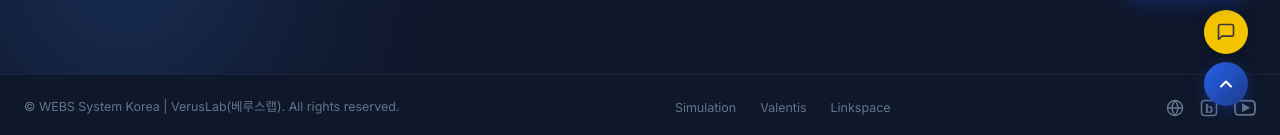
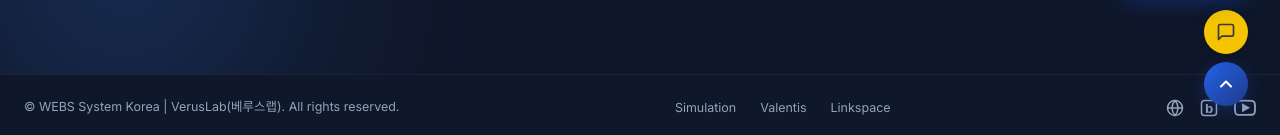
Before and after one commit to VerusLab-KR/Homepage, a Jekyll site: the page built from index.html, in a window 1280 px wide and 1400 px high, scrolled down 2719 px. Shown: the part 1262-1397 px from the top of the window. Built offline with Jekyll 4.4.1, drawn with Linux system fonts in a browser that asks for light colours.

Commit message:
Brighten footer text and icons for better readability
Bump footer text/link/icon color from slate-500 (#64748b) to
slate-400 (#94a3b8) — matches the navbar link color, keeps the
slate ramp consistent, and improves contrast on the dark footer
background. SVG icons brighten along with text since they use
currentColor.

Co-Authored-By: Claude Opus 4.7 <noreply@anthropic.com>

```diff
--- a/_includes/footer.html
+++ b/_includes/footer.html
@@ -1,12 +1,12 @@
 <style>
 .footer{height:64px;display:flex;align-items:center;background:#0f172a;border-top:1px solid rgba(255,255,255,.05)}
 .footer .container{display:flex;align-items:center;justify-content:space-between;width:100%}
-.footer-copy{font-size:.78rem;color:#64748b}
+.footer-copy{font-size:.78rem;color:#94a3b8}
 .footer-links{display:flex;gap:24px;list-style:none}
-.footer-links a{font-size:.78rem;color:#64748b;transition:.3s cubic-bezier(.4,0,.2,1)}
+.footer-links a{font-size:.78rem;color:#94a3b8;transition:.3s cubic-bezier(.4,0,.2,1)}
 .footer-links a:hover{color:#60a5fa}
 .footer-social{display:flex;gap:16px;list-style:none}
-.footer-social a{color:#64748b;transition:.3s cubic-bezier(.4,0,.2,1)}
+.footer-social a{color:#94a3b8;transition:.3s cubic-bezier(.4,0,.2,1)}
 .footer-social a:hover{color:#60a5fa}
 .footer-social svg{width:18px;height:18px;vertical-align:middle}
 .footer-copy-br{display:none}
```
